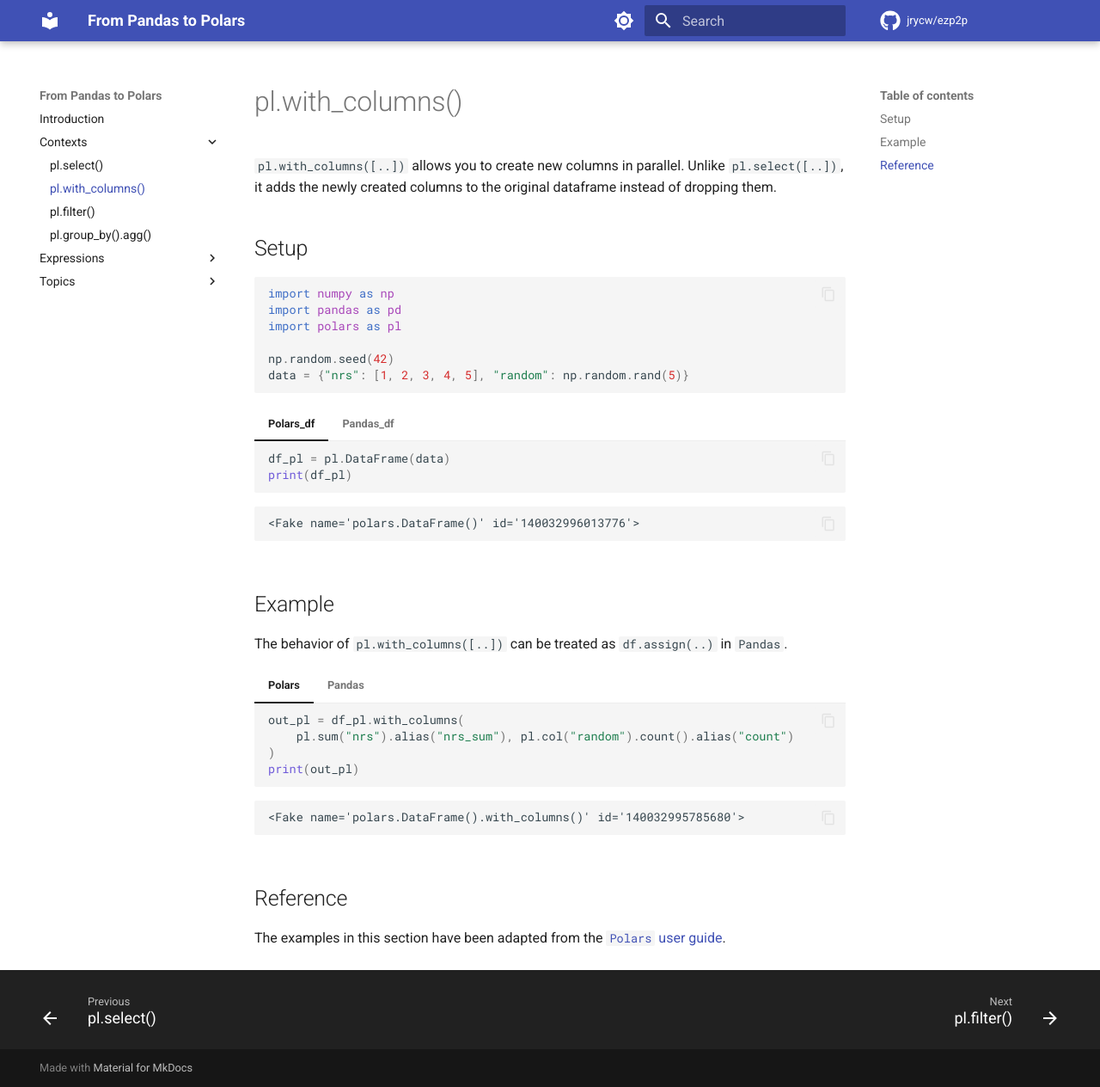
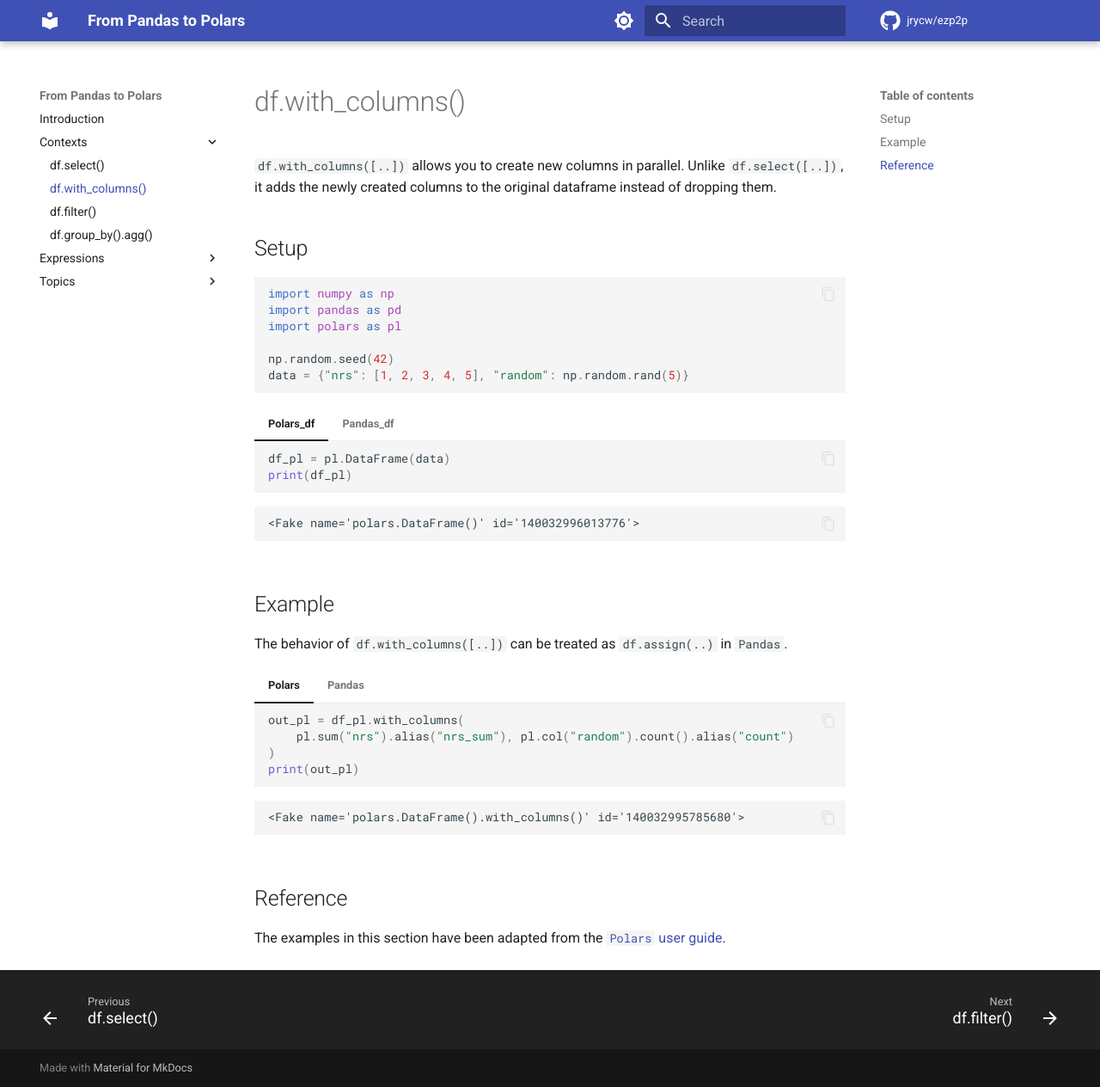
Before and after one commit to jrycw/ezp2p, an MkDocs documentation site: the page built from docs/contexts/with_columns.md, in a window 1280 px wide and 1264 px high. Shown: the whole window at 86% size. Built offline with MkDocs 1.6.1 and Material for MkDocs 9.7.7, drawn with Linux system fonts in a browser that asks for light colours; comment, search, counter and statistics services are not loaded.

````diff
--- a/docs/contexts/filter.md
+++ b/docs/contexts/filter.md
@@ -1,5 +1,5 @@
-# pl.filter()
-`pl.filter([..])` selects rows based on the given conditions.
+# df.filter()
+`df.filter([..])` selects rows based on the given conditions.
 
 ## Setup
 ```python
@@ -29,7 +29,7 @@
     ```
 
 ## Example
-The behavior of `pl.filter([..])` can be treated as `df.query(..)` in `Pandas`.
+The behavior of `df.filter([..])` can be treated as `df.query(..)` in `Pandas`.
 
 === "Polars"
     ```python
--- a/docs/contexts/group_by.md
+++ b/docs/contexts/group_by.md
@@ -1,5 +1,5 @@
-# pl.group_by().agg()
-`pl.group_by(..).agg([..])` groups specific columns and performs parallel aggregations.
+# df.group_by().agg()
+`df.group_by(..).agg([..])` groups specific columns and performs parallel aggregations.
 
 ## Setup
 ```python
@@ -29,7 +29,7 @@
     ```
 
 ## Example
-`pl.group_by(..).agg(..)` behaves similarly to `pd.groupby(..).agg(..)`. In `Polars`, aggregation is primarily achieved through `expressions`, whereas `Pandas` relies on the provided methods of the grouper object.
+`df.group_by(..).agg(..)` behaves similarly to `df.groupby(..).agg(..)` in `Pandas`. In `Polars`, aggregation is primarily achieved through `expressions`, whereas `Pandas` relies on the provided methods of the grouper object.
 
 === "Polars"
     ```python
--- a/docs/contexts/with_columns.md
+++ b/docs/contexts/with_columns.md
@@ -1,5 +1,5 @@
-# pl.with_columns()
-`pl.with_columns([..])` allows you to create new columns in parallel. Unlike `pl.select([..])`, it adds the newly created columns to the original dataframe instead of dropping them.
+# df.with_columns()
+`df.with_columns([..])` allows you to create new columns in parallel. Unlike `df.select([..])`, it adds the newly created columns to the original dataframe instead of dropping them.
 
 ## Setup
 ```python
@@ -29,7 +29,7 @@
     ```
 
 ## Example
-The behavior of `pl.with_columns([..])` can be treated as `df.assign(..)` in `Pandas`.
+The behavior of `df.with_columns([..])` can be treated as `df.assign(..)` in `Pandas`.
 
 === "Polars"
     ```python
````
Also changed, not shown: docs/contexts/select.md (+6 -6 lines), docs/index.md (+4 -4 lines).
